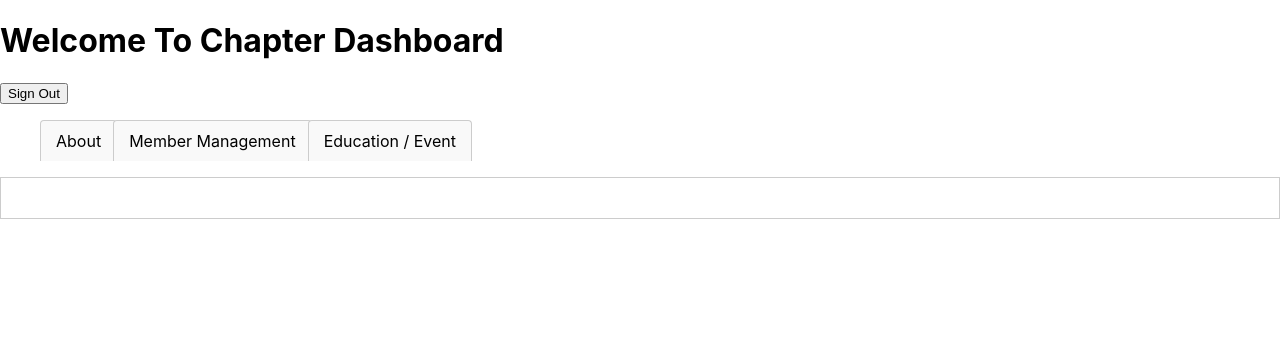
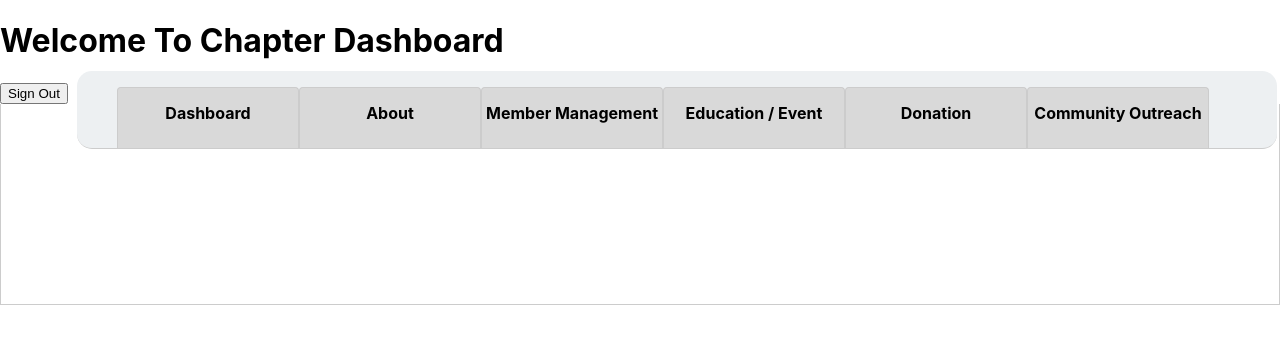
Before and after one commit to Hack4Impact-UMD/Philippine-Nurses-Association-Of-America, a React (Create React App) app in the folder pnaa/: page /chapter-dashboard in a window 1280 px wide. Shown: the top 344 px of the page. Built offline with nearby package versions, Linux system fonts and the light colour scheme; no server answers.

Commit message:
Started work on navbar - only issues left to fix are the spacing of the tabs as it needs to start from the left of the navbar and also see if the about tab can be changed to not shrink when clicked on

```diff
--- a/pnaa/src/pages/about/About.jsx
+++ b/pnaa/src/pages/about/About.jsx
@@ -14,6 +14,7 @@ const About = () => {
       <h2>Chapter Information</h2>
       {currentUser.chapterData && (
         <>
+          <h2>console.log(currentUser)</h2>
           <p>Chapter Name: {currentUser.chapterData.name}</p>
           <p>MemberCount: {currentUser.chapterData.memberCount}</p>
           <p>Location: {currentUser.chapterData.location}</p>
--- a/pnaa/src/pages/dashboard/ChapterDash.jsx
+++ b/pnaa/src/pages/dashboard/ChapterDash.jsx
@@ -30,6 +30,13 @@ const ChapterDashboard = () => {
       <button onClick={signOut}>Sign Out</button>
       <div className={styles.navTabs}>
         <ul>
+        <li className={styles.tabItem}>
+            <NavLink
+              to="ChapterDash"
+              className={({ isActive }) => isActive ? styles.activeTabLink : styles.tabLink}>
+              Dashboard
+            </NavLink>
+          </li>
           <li className={styles.tabItem}>
             <NavLink
               to="about"
@@ -51,6 +58,20 @@ const ChapterDashboard = () => {
               Education / Event
             </NavLink>
           </li>
+          <li className={styles.tabItem}>
+            <NavLink
+              to="events"
+              className={({ isActive }) => isActive ? styles.activeTabLink : styles.tabLink}>
+              Donation
+            </NavLink>
+          </li>
+          <li className={styles.tabItem}>
+            <NavLink
+              to="events"
+              className={({ isActive }) => isActive ? styles.activeTabLink : styles.tabLink}>
+              Community Outreach
+            </NavLink>
+          </li>
         </ul>
       </div>
       <div className={styles.tabContent}>
--- a/pnaa/src/pages/dashboard/ChapterDashboard.module.css
+++ b/pnaa/src/pages/dashboard/ChapterDashboard.module.css
@@ -1,40 +1,53 @@
 /* Feel free to change anything */
 .navTabs {
-    background-color: #fff; /* White background */
+  background-color: #EDF0F2; /* White background */
   padding-left: 0; /* Remove padding */
   margin: 0; /* Remove margin */
   overflow: hidden; /* Clear floats */
   border-bottom: 1px solid #ccc; /* Line under the tabs */
   display: flex; /* Align tabs in a row */
+  height: 77px;
+  position: absolute;
+  width: 1200px;
+  top: 71px;
+  left: 77px;
+  border-radius: 15px;
 }
 
 /* Style for each tab item */
 .tabItem {
   display: inline-block; /* Arrange items in a line */
   list-style-type: none; /* Remove list bullets */
-    margin-right: -4px; /* Prevent double borders between tabs */
+  height: 77px;
+  border-radius: 15px;
 }
 
 /* Style for the tab links */
 .tabLink {
   display: inline-block; /* Arrange links in a line */
-    padding: 10px 15px; /* Padding inside each tab */
+  width: 180px; /* Full width for the tab */
+  padding: 15px 0; /* Padding inside each tab */
+  height: 77px;
   text-decoration: none; /* No underlines on the links */
   font-size: 16px; /* Text size */
+  font-weight: bold; /* Make the text bold */
   border: 1px solid #ccc; /* Border around each tab */
   border-bottom: none; /* Remove bottom border */
-    background-color: #f9f9f9; /* Light grey background */
+  background-color: #D9D9D9; /* Light grey background */
   color: #000; /* Black text color */
   transition: background-color 0.2s; /* Smooth transition for hover effect */
   border-top-left-radius: 4px; /* Rounded corners at the top-left */
   border-top-right-radius: 4px; /* Rounded corners at the top-right */
+  text-align: center; /* Center the text */
 }
 
   /* Style for the active tab link */
   .activeTabLink {
-    background-color: #fff; /* White background for active tab */
+    background-color: #EDF0F2; /* White background for active tab */
     color: #000; /* Black text color */
-    border-bottom: 1px solid white; /* Hide border under active tab */
+    text-decoration: none; /* No underlines on the links */
+    font-weight: bold; /* Make the text bold */
+    /*border-bottom: 1px solid white; /* Hide border under active tab */
   }
 
   /* Hover effect for tabs */
@@ -44,7 +57,7 @@
 
   /* Container for the content displayed by the tab */
   .tabContent {
-    padding: 20px; /* Padding inside the content area */
+    padding: 100px; /* Padding inside the content area */
     border: 1px solid #ccc; /* Border around the content area */
     border-top: none; /* Remove top border to merge with tabs */
   }
```
Lines whose indentation alone changed are shown as unchanged.
